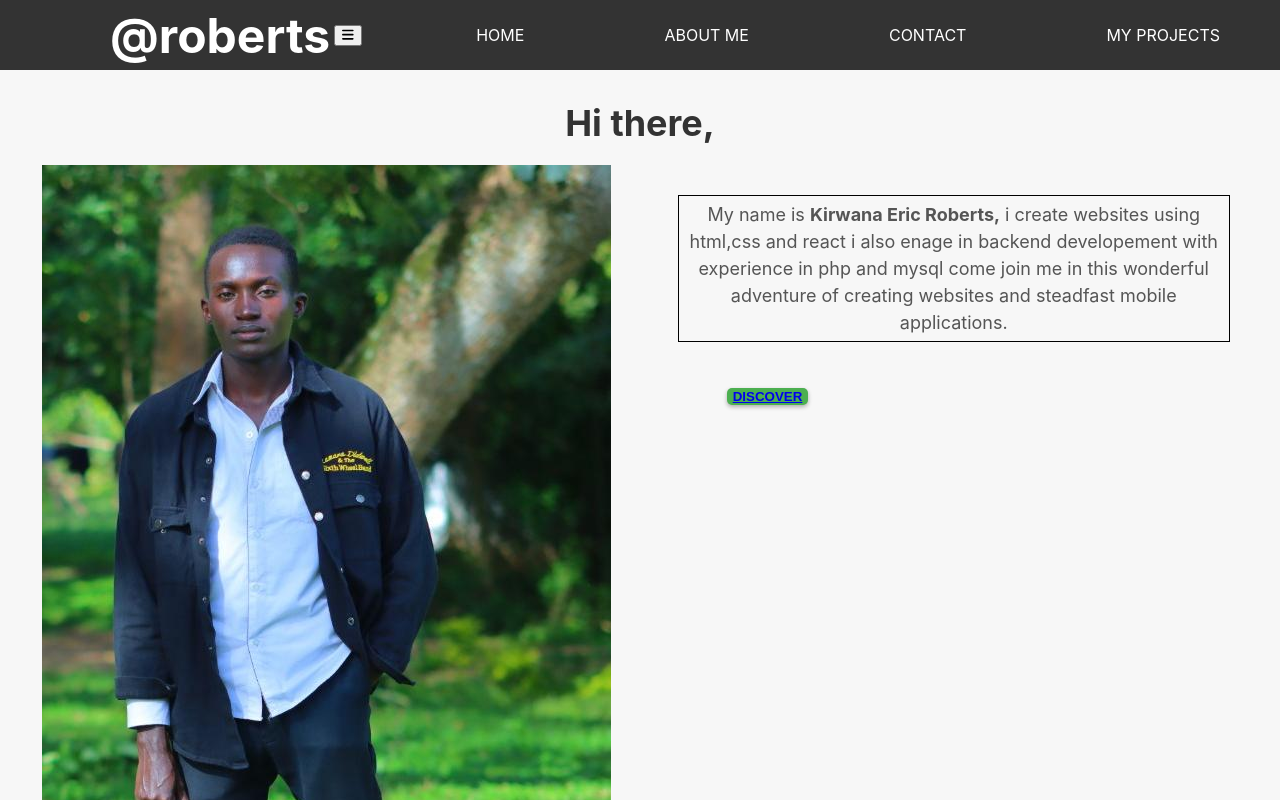
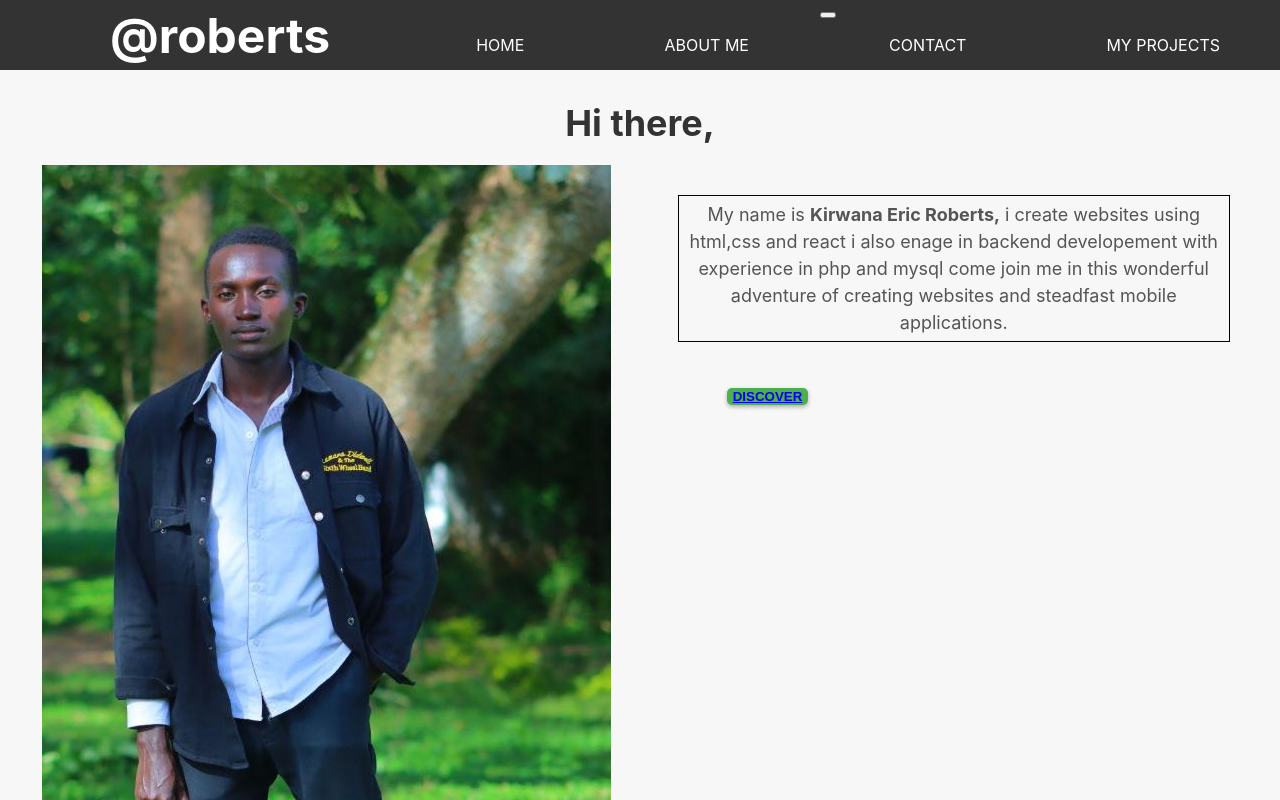
Before and after one commit to kirwanaEricRoberts256/ericroberts.github.io, a React (Create React App) app: page / in a window 1280 px wide. Shown: the top 800 px of the page. Built offline with nearby package versions, Linux system fonts and the light colour scheme.

Commit message:
changed the name of component of Navbar to Navbars
also added the humburger menu using reactbootsrap

```diff
--- a/src/App.js
+++ b/src/App.js
@@ -4,12 +4,12 @@ import Project from './pages/project'
 import Home from './pages/home'
 import './App.css';
 import {Routes,Route} from "react-router-dom"
-import Navbar from './pages/navbar'
+import Navbars from './pages/navbar'
 
 function App() {
   return (
     <div className="App">
-      <Navbar/>
+      <Navbars/>
       <Routes>
 <Route path="/" element={<Home/>}/>
 <Route path="/contact" element={<Contact/>}/>
--- a/src/pages/navbar.css
+++ b/src/pages/navbar.css
@@ -1,4 +1,4 @@
-.Navbar {
+.Navbars {
   background-color: #333;
   color: #fff;
   height: 70px;
@@ -24,16 +24,16 @@
   color: #61dafb;
 }
 
-.Navbar ul {
+.Navbars ul {
   display: flex;
   justify-content: space-between;
 }
 
-.Navbar li {
+.Navbars li {
   list-style-type: none;
 }
 
-.Navbar .Logo {
+.Navbars .Logo {
   font-weight: bold;
   font-size: 24px;
   padding-left: 100px;
@@ -42,7 +42,7 @@
 @media (max-width: 768px) {
   /* Adjustments for smaller screen sizes */
 
-  .Navbar {
+  .Navbars {
     height: auto;
     flex-direction: column;
     justify-content: flex-start;
@@ -54,7 +54,7 @@
     margin: 5px;
   }
 
-  .Navbar .Logo {
+  .Navbars .Logo {
     padding-left: 10px;
     margin-bottom: 10px;
   }
--- a/src/pages/navbar.js
+++ b/src/pages/navbar.js
@@ -1,29 +1,33 @@
 import { Link } from "react-router-dom";
 import './navbar.css';
 import React, { useState } from "react";
-import { FontAwesomeIcon } from "@fortawesome/react-fontawesome";
-import { faBars } from "@fortawesome/free-solid-svg-icons";
+import {Navbar, Nav, Container} from "react-bootstrap"
+import NavbarCollapse from "react-bootstrap/esm/NavbarCollapse";
 
 
-export default function Navbar() {
-  const [menuOpen, setMenuOpen] = useState(false);
+export default function Navbars() {
 
-  const handleMenuToggle = () => {
-    setMenuOpen(!menuOpen);
-  };
 
   return (
-    <div className="Navbar">
+
+    <div className="Navbars">
       <div className="Logo"><h1>@roberts</h1></div>
-      <button className={`Hamburger ${menuOpen ? 'open' : ''}`} onClick={handleMenuToggle}>
-        <FontAwesomeIcon icon={faBars} />
-      </button>
-      <ul className={`Navbar-menu ${menuOpen ? 'open' : ''}`}>
+      <Navbar expand="md" bg="dark" variant="dark">
+      <Container>
+        <Navbar.Toggle aria-controls="responsive-navbar-nav"/>
+        <Navbar.Collapse id="responsive-navbar-nav">
+          <Nav className="mr-auto">
+      <ul >
         <li><Link to="/" className="Link">HOME</Link></li>
         <li><Link to="/about" className="Link">ABOUT ME</Link></li>
         <li><Link to="/contact" className="Link">CONTACT</Link></li>
         <li><Link to="/project" className="Link">MY PROJECTS</Link></li>
       </ul>
+      </Nav>
+      </Navbar.Collapse>
+      </Container>
+      </Navbar>
     </div>
+
   );
 }
```
